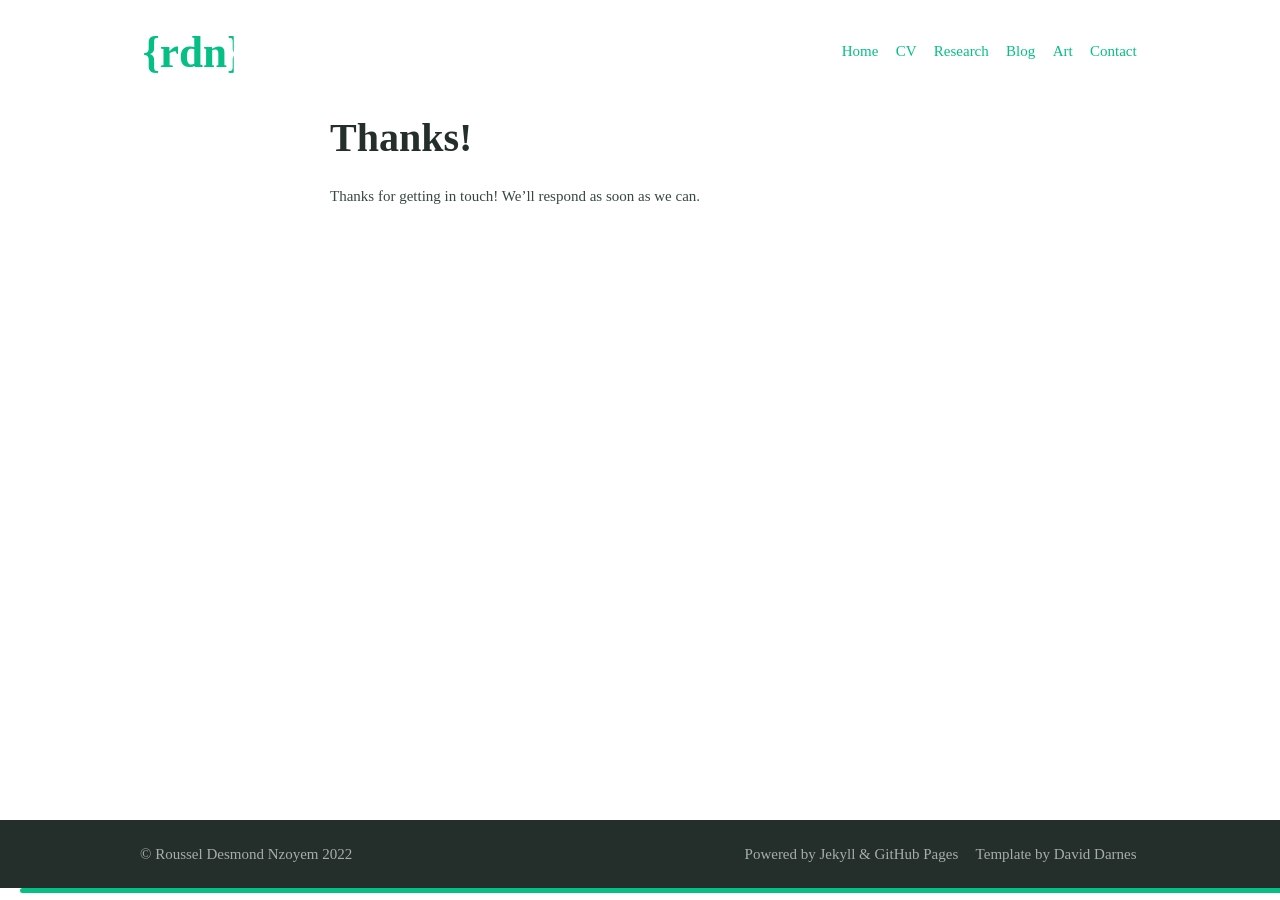
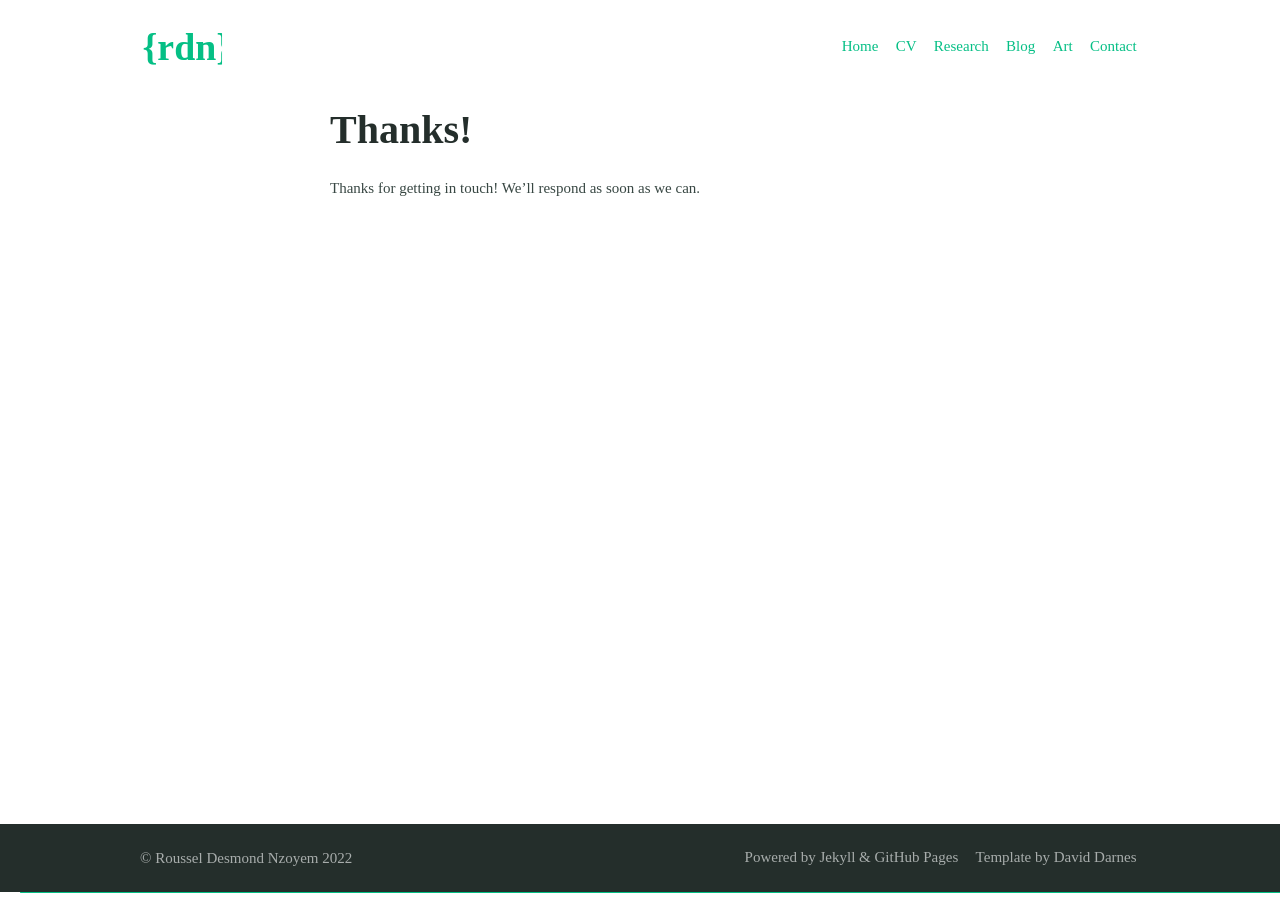
Before and after one commit to ddrous/desmond-rn.github.io, a Jekyll site: the page built from thanks.md, in a window 1280 px wide. Built offline with Jekyll 4.4.1, drawn with Linux system fonts in a browser that asks for light colours.

Commit message:
New test

```diff
--- a/_sass/_theme.scss
+++ b/_sass/_theme.scss
@@ -37,7 +37,7 @@
 }
 
 summary {
-  padding: 0.15rem;
+  padding: 0.05rem;
   // display: block;
   background: $accentColour;
   padding-left: 2.2rem;
@@ -143,7 +143,7 @@
   @include flexbox;
   @include align-items(center);
   img {
-    max-height: 4rem;
+    max-height: 3.5rem;
   }
 }
 
```
